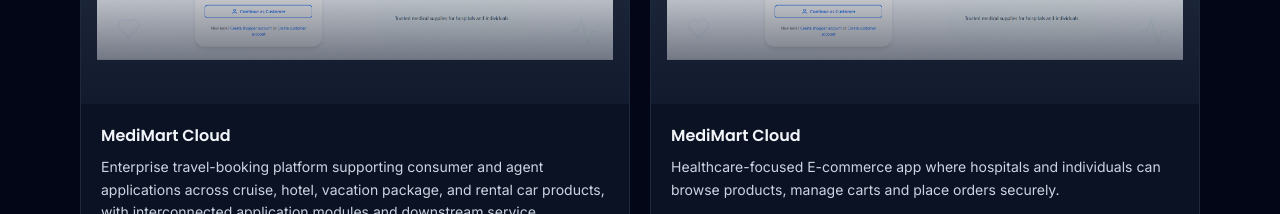
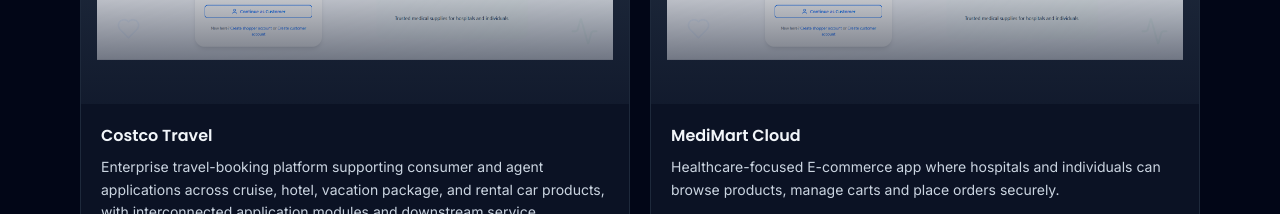
Before and after one commit to Sagarlahade-codebase/sagar-lahade-portfolio-3.o, a React (Vite) app: page / in a window 1280 px wide. Shown: the part 5980-6194 px from the top of the page. Built offline with nearby package versions, Linux system fonts and the light colour scheme.

Commit message:
Change project title from 'MediMart Cloud' to 'Costco Travel'

```diff
--- a/src/data/projects.ts
+++ b/src/data/projects.ts
@@ -25,7 +25,7 @@
 
 export const projects: Project[] = [
   {
-    title: "MediMart Cloud",
+    title: "Costco Travel",
     type: "professional",
     image:mediMart,
     description:
```
